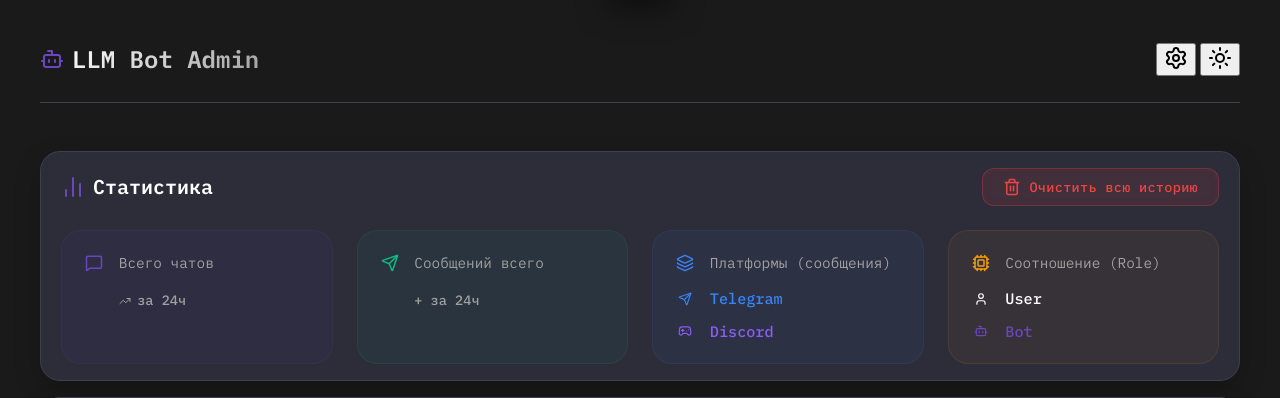
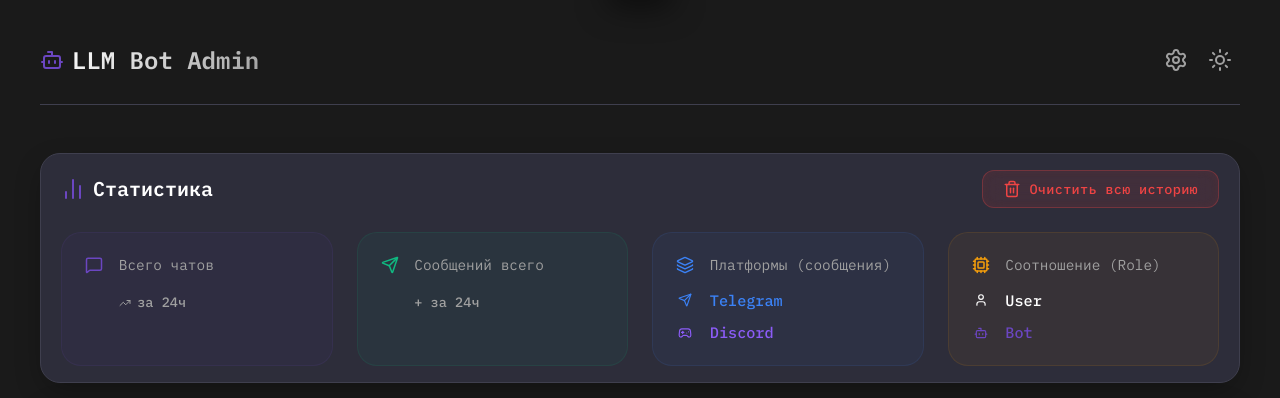
Before and after one commit to AndreyKilanov/llm_bot_admin, a Python web app: template src/web/templates/dashboard.html in a window 1280 px wide. Shown: the top 398 px of the page. Run offline with Jinja, Linux system fonts and the light colour scheme; the template is opened without the code that fills it, so the values that code supplies are empty.

Commit message:
style(web): add icon and transparent button styles

```diff
--- a/src/web/static/css/components.css
+++ b/src/web/static/css/components.css
@@ -543,6 +543,33 @@
             box-shadow: 0 0 10px rgba(255, 255, 255, 0.1);
         }
     }
+}
+
+/* Icon & Transparent Buttons */
+.btn-icon,
+.btn-transparent {
+    display: inline-flex;
+    align-items: center;
+    justify-content: center;
+    background: transparent;
+    border: none;
+    cursor: var(--cursor-default) !important;
+    color: var(--text-secondary);
+    padding: 0.5rem;
+    border-radius: 50%;
+    min-width: auto;
+    width: 40px;
+    height: 40px;
+    transition: all 0.25s cubic-bezier(0.4, 0, 0.2, 1);
+    -webkit-backdrop-filter: none;
+    backdrop-filter: none;
+}
+
+.btn-icon:hover,
+.btn-transparent:hover {
+    color: var(--text-primary);
+    background: rgba(255, 255, 255, 0.1);
+    box-shadow: 0 0 10px rgba(255, 255, 255, 0.1);
 }
 
 .delete-prompt:hover {
```
